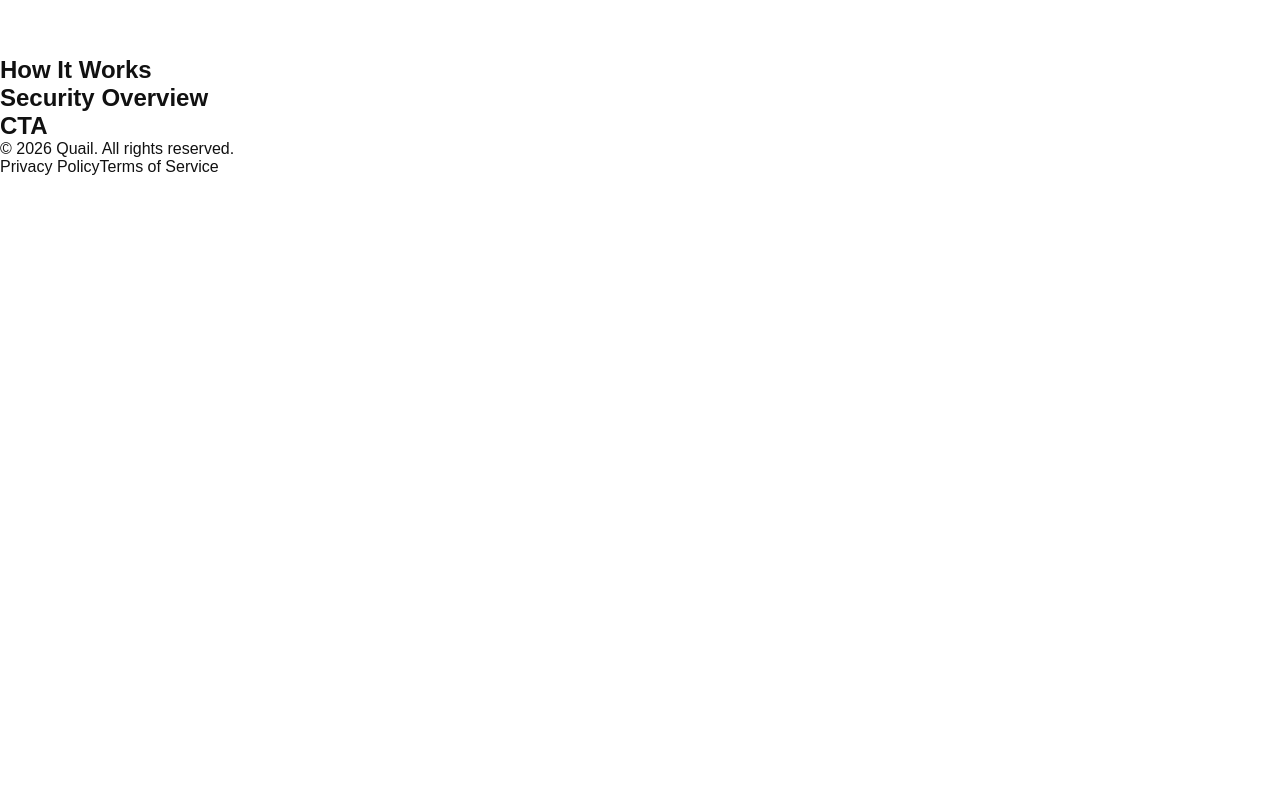
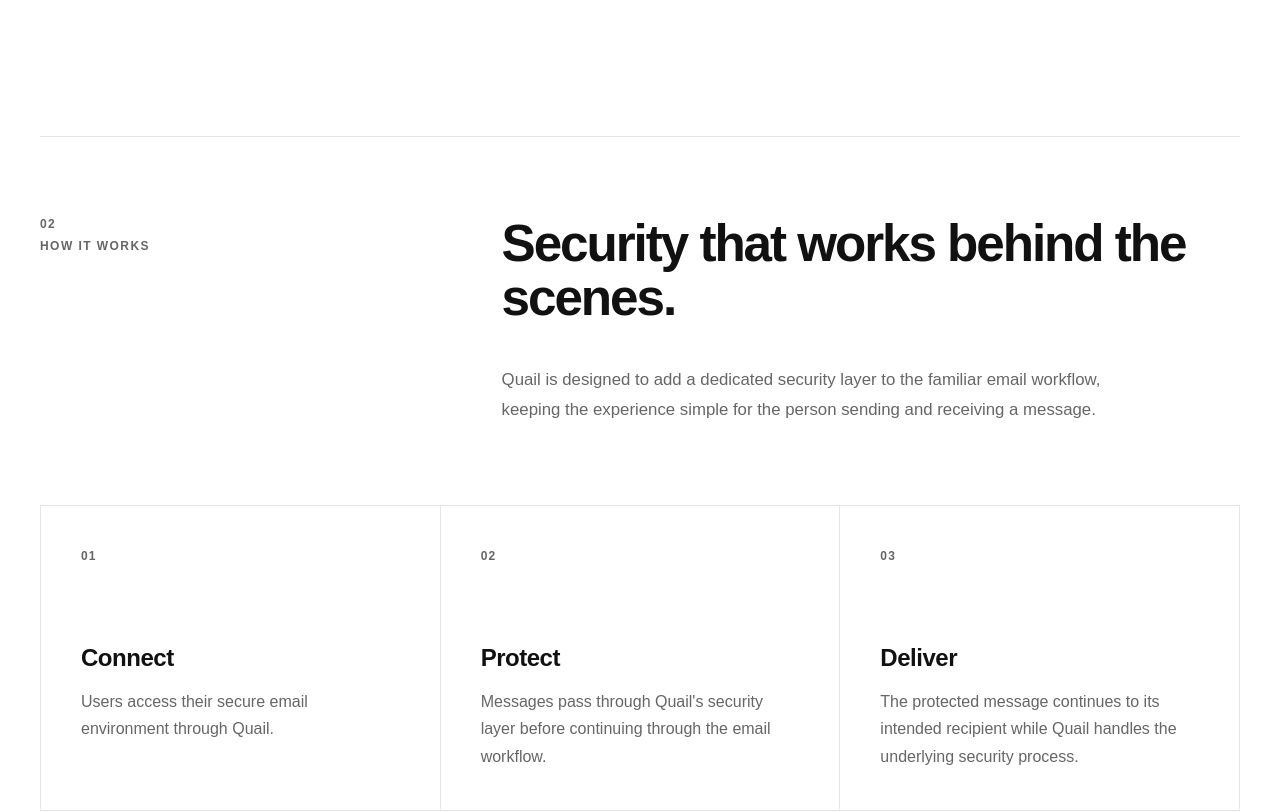
Before and after one commit to Dua-Saeed641/quail-web, a React (Vite) app: page / in a window 1280 px wide. Shown: the part 1300-2112 px from the top of the page. Before the commit the page ends 1476 px from the top, so only its background shows below. Built offline with nearby package versions, Linux system fonts and the light colour scheme.

Commit message:
feat: workflow section

```diff
--- /dev/null
+++ b/src/components/home/HowItWorks.css
@@ -0,0 +1,105 @@
+.how-it-works {
+  width: min(100% - 3rem, var(--container-width));
+  margin: 0 auto;
+  padding: var(--spacing-xl) 0;
+}
+
+.how-it-works__header {
+  display: grid;
+  grid-template-columns: 0.7fr 1.3fr;
+  gap: 4rem;
+
+  padding-top: var(--spacing-xl);
+  border-top: 1px solid var(--border);
+}
+
+.how-it-works__label {
+  display: flex;
+  flex-direction: column;
+  gap: 0.5rem;
+
+  color: var(--text-secondary);
+  font-size: 0.75rem;
+  font-weight: 700;
+  letter-spacing: 0.12em;
+}
+
+.how-it-works__intro {
+  max-width: 750px;
+}
+
+.how-it-works__intro h2 {
+  font-size: clamp(2rem, 4vw, 4rem);
+  line-height: 1.05;
+  letter-spacing: -0.04em;
+}
+
+.how-it-works__intro p {
+  max-width: 650px;
+  margin-top: var(--spacing-lg);
+
+  color: var(--text-secondary);
+  font-size: 1.05rem;
+  line-height: 1.8;
+}
+
+.how-it-works__steps {
+  display: grid;
+  grid-template-columns: repeat(3, 1fr);
+  gap: 1px;
+
+  margin-top: var(--spacing-xl);
+  border: 1px solid var(--border);
+  background: var(--border);
+}
+
+.how-it-works__step {
+  min-height: 300px;
+  padding: var(--spacing-lg);
+
+  background: var(--background);
+}
+
+.how-it-works__number {
+  color: var(--text-secondary);
+  font-size: 0.75rem;
+  font-weight: 700;
+  letter-spacing: 0.1em;
+}
+
+.how-it-works__step h3 {
+  margin-top: 5rem;
+
+  font-size: 1.5rem;
+  letter-spacing: -0.02em;
+}
+
+.how-it-works__step p {
+  margin-top: 1rem;
+
+  color: var(--text-secondary);
+  line-height: 1.7;
+}
+
+@media (max-width: 768px) {
+  .how-it-works {
+    width: min(100% - 2rem, var(--container-width));
+  }
+
+  .how-it-works__header {
+    grid-template-columns: 1fr;
+    gap: 2rem;
+  }
+
+  .how-it-works__steps {
+    grid-template-columns: 1fr;
+  }
+
+  .how-it-works__step {
+    min-height: auto;
+  }
+
+  .how-it-works__step h3 {
+    margin-top: 3rem;
+  }
+}
--- a/src/components/home/HowItWorks.tsx
+++ b/src/components/home/HowItWorks.tsx
@@ -1,7 +1,58 @@
+import "./HowItWorks.css";
+
 function HowItWorks() {
   return (
-    <section>
-      <h1>How It Works </h1>
+    <section className="how-it-works">
+      <div className="how-it-works__header">
+        <div className="how-it-works__label">
+          <span>02</span>
+          <span>HOW IT WORKS</span>
+        </div>
+
+        <div className="how-it-works__intro">
+          <h2>Security that works behind the scenes.</h2>
+
+          <p>
+            Quail is designed to add a dedicated security layer to the
+            familiar email workflow, keeping the experience simple for
+            the person sending and receiving a message.
+          </p>
+        </div>
+      </div>
+
+      <div className="how-it-works__steps">
+        <article className="how-it-works__step">
+          <span className="how-it-works__number">01</span>
+
+          <h3>Connect</h3>
+
+          <p>
+            Users access their secure email environment through Quail.
+          </p>
+        </article>
+
+        <article className="how-it-works__step">
+          <span className="how-it-works__number">02</span>
+
+          <h3>Protect</h3>
+
+          <p>
+            Messages pass through Quail's security layer before
+            continuing through the email workflow.
+          </p>
+        </article>
+
+        <article className="how-it-works__step">
+          <span className="how-it-works__number">03</span>
+
+          <h3>Deliver</h3>
+
+          <p>
+            The protected message continues to its intended recipient
+            while Quail handles the underlying security process.
+          </p>
+        </article>
+      </div>
     </section>
   );
 }
```
